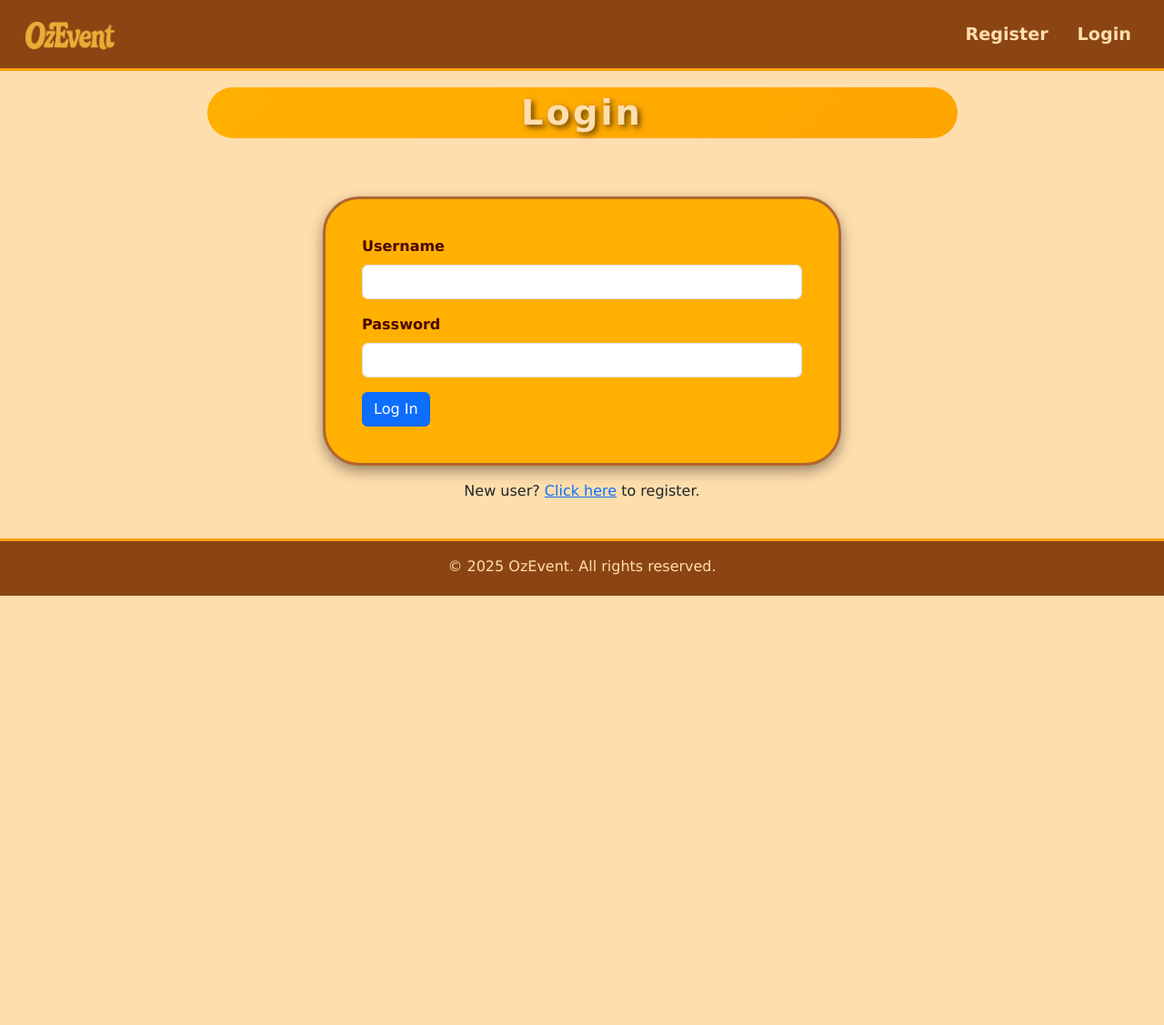
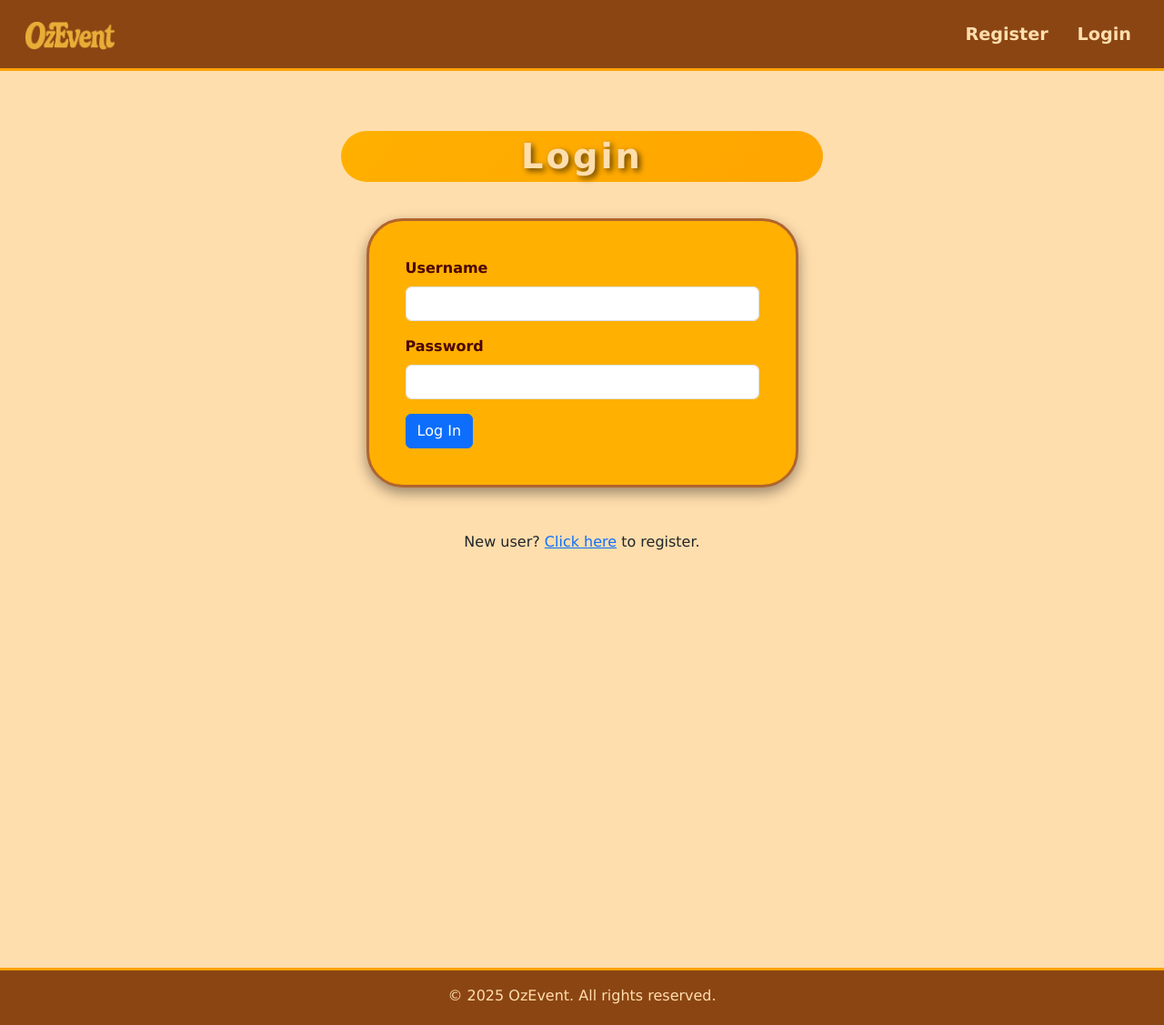
Before and after one commit to qarigby/IAB-207_A3_GRP-16, a Flask app: a page that uses a3_group_16/ozevent/templates/user.html in a window 1280 px wide. Shown: the whole page at 91% size. Before the commit the page ends 655 px from the top, so only its background shows below. Run offline with Flask 3, Linux system fonts and the light colour scheme; some libraries are stand-ins or nearby versions.

Commit message:
Formatting, page spacing

```diff
--- a/a3_group_16/ozevent/auth.py
+++ b/a3_group_16/ozevent/auth.py
@@ -95,7 +95,8 @@ def register():
             db.session.commit()
 
             # Commit to database and redirect to HTML page
-            flash(f"Registration successful. Please log in to your new account, {new_user.firstname}.")
+            flash(f'Please log in to your new account, {new_user.firstname}.')
+            print(f"System created user: <username='{new_user.username}'>")
             return redirect(url_for('auth.login'))
 
     # If the register form is not validated
@@ -105,6 +106,8 @@ def register():
 @auth_bp.route('/logout')
 @login_required
 def logout():
+    logged_out = current_user.username
     logout_user()
     flash(f"You have successfully logged out. Goodbye.")
+    print(f"System logged out user: <username='{logged_out}'>")
     return redirect(url_for('main.index'))
--- a/a3_group_16/ozevent/templates/booking_history.html
+++ b/a3_group_16/ozevent/templates/booking_history.html
@@ -11,7 +11,7 @@
 {% block content %}
         <section class="content-spacing">
             <!-- Booking Records -->
-            <div class="container mt-5 mb-3">
+            <div class="container mt-5 mb-3 min-vh-100">
                 <div class="row g-5 justify-content-center">
                     <div class="col-12 col-sm-11 col-md-10 col-lg-9 col-xxl-8">
                         <h1 class="form-title pill-format mt-2 mb-3 text-center w-100">Your Recent Bookings</h1>
@@ -81,7 +81,7 @@
                                                 <button type="button" class="btn-close" data-bs-dismiss="modal" aria-label="Close"></button>
                                             </div>
                                             <div class="modal-body text-center">
-                                                Are you sure you want to cancel your booking of {{booking.num_tickets}} tickets for {{booking.event.title}} on {{booking.event.date.strftime('%b %d, %Y')}}
+                                                Are you sure you want to cancel your booking of {{booking.num_tickets}} tickets for {{booking.event.title}} on {{booking.event.date.strftime('%b %d, %Y')}}?
                                             </div>
                                             <div class="modal-footer justify-content-center mb-4">
                                                 <button type="button" class="btn me-3" id="saveDraftBtn" data-bs-dismiss="modal">Back</button>
--- a/a3_group_16/ozevent/templates/user.html
+++ b/a3_group_16/ozevent/templates/user.html
@@ -9,98 +9,99 @@
 
 <!-- Page Heading -->
 {% block header %}
-        <div class="container mt-4 mb-3">
+    <section class="content-spacing">
+        <div class="container mb-3 col-10 col-md-7 col-lg-7">
             <div class="row g-5 justify-content-center">
                 <div class="col-12 col-sm-11 col-md-10 col-lg-9 col-xxl-8">
-                    <h1 class="form-title pill-format mt-2 mb-3 text-center w-100">{{ heading }}</h1>
+                    <h1 class="form-title pill-format mb-3 text-center w-100">{{ heading }}</h1>
                 </div>
             </div>
         </div>
+    </section>
 {% endblock %}
 
 {% block content %}
     {% if heading == 'Login' %}
-    <div class="container mt-5 mb-4">
+        <div class="container mt-4 mb-4 min-vh-100">
             <div class="row justify-content-center">
-            <div class="event-form col-md-6">
+                <div class="event-form col-10 col-md-7 col-lg-5">
                     <div>
                         {{ render_form(form, novalidate=True) }}
                     </div>
                 </div>
             </div>
 
-        <div class="row justify-content-center mt-3">
-            <div class="col-md-4 text-center">
+            <div class="row justify-content-center mt-5">
+                <div class="col-12 text-center">
                     <p>New user? <a href="{{ url_for('auth.register') }}">Click here</a> to register.</p>
                 </div>
             </div>
         </div>
-
     {% else %}
-     <div class="container mt-5 mb-5">
+        <div class="container mt-4 mb-5">
             <div class="row justify-content-center">
                 <div class="event-form col-11 col-sm-12 col-md-10 col-lg-8 col-xl-7 col-xxl-6">
                     <form id="registerForm" method="POST" enctype="multipart/form-data">
                         {{ form.hidden_tag() }}
                         <div class="form-group row mt-2">
-                            <div class="col-12 col-sm-6 col-md-4 col-lg-4">
-                                <!-- firstname -->
+                            <div class="col-sm-6">
+                                <!-- First Name -->
                                 {{ form.firstname.label(class="form-label") }}<strong>*</strong>
                                 {{ form.firstname(class="form-control") }}
                             </div>
 
-                            <div class="col-12 col-sm-6 col-md-4 col-lg-4">
-                                <!-- surname -->
+                            <div class="col-sm-6">
+                                <!-- Surname -->
                                 {{ form.surname.label(class="form-label") }}<strong>*</strong>
                                 {{ form.surname(class="form-control") }}
-                            </div>
-
-                            <div class="col-12 col-sm-6 col-md-4 col-lg-4">
-                                <!-- username -->
-                                {{ form.username.label(class="form-label") }}<strong>*</strong>
-                                {{ form.username(class="form-control") }}
                             </div>
                         </div>
 
                         <div class="form-group row">
-                        <div class="col-sm-5 col-md-5 col-lg-6">
-                            <!-- email address -->
-                            {{ form.email.label(class="form-label") }}<strong>*</strong>
-                            {{ form.email(class="form-control") }}
+                            <div class="col-sm-6">
+                                <!-- Username -->
+                                {{ form.username.label(class="form-label") }}<strong>*</strong>
+                                {{ form.username(class="form-control") }}
                             </div>
 
-                        <!-- phone number -->
-                        <div class="col-sm-5 col-md-5 col-lg-6">
+                            <!-- Phone Number -->
+                            <div class="col-sm-6">
                                 {{ form.phone_number.label(class="form-label") }}<strong>*</strong>
                                 {{ form.phone_number(class="form-control") }}
                             </div>
                         </div>
 
                         <div class="form-group row">
-                        <!-- profile pic -->
-                        <div class="col-12">
+                            <!-- Email Address -->
+                            <div class="col-lg-6">
+                                {{ form.email.label(class="form-label") }}<strong>*</strong>
+                                {{ form.email(class="form-control") }}
+                            </div>
+
+                            <!-- Profile Picture -->
+                            <div class="col-lg-6">
                                 {{ form.image.label(class="form-label") }}
                                 {{ form.image(class="form-control") }}
                             </div>
                         </div>
 
                         <div class="form-group row">
-                        <!-- address -->
+                            <!-- Street Address -->
                             <div class="col-12">
                                 {{ form.street_address.label(class="form-label") }}<strong>*</strong>
-                            {{ form.street_address(class="form-control") }}
+                                {{ form.street_address(class="form-control", id="extraSmallTextArea") }}
                             </div>
                         </div>
 
                         <div class="form-group row">
-                        <div class="col-sm-5 col-md-5 col-lg-6">
-                            <!-- password -->
+                            <!-- Password -->
+                            <div class="col-sm-6">
                                 {{ form.password.label(class="form-label") }}<strong>*</strong>
                                 {{ form.password(class="form-control") }}
                             </div>
 
-                        <!-- confirm password -->
-                        <div class="col-sm-5 col-md-5 col-lg-6">
+                            <!-- Confirm Password -->
+                            <div class="col-sm-6">
                                 {{ form.confirm.label(class="form-label") }}<strong>*</strong>
                                 {{ form.confirm(class="form-control") }}
                             </div>
@@ -116,8 +117,8 @@
                         </div>
 
                         <div class="form-group row pt-4 pb-3 justify-content-center">
-                        <!-- Submit button -->
-                        <div class="col-12 col-md-4">
+                            <!-- Submit Button -->
+                            <div class="col-7 col-md-6">
                                 {{ form.submit(class="btn w-100", id="createNowBtn") }}
                             </div>
                         </div>
```
Also changed, not shown: a3_group_16/ozevent/templates/error.html (+8 -6 lines), a3_group_16/ozevent/templates/events/owned.html (indentation only). Lines whose indentation alone changed are shown as unchanged.
